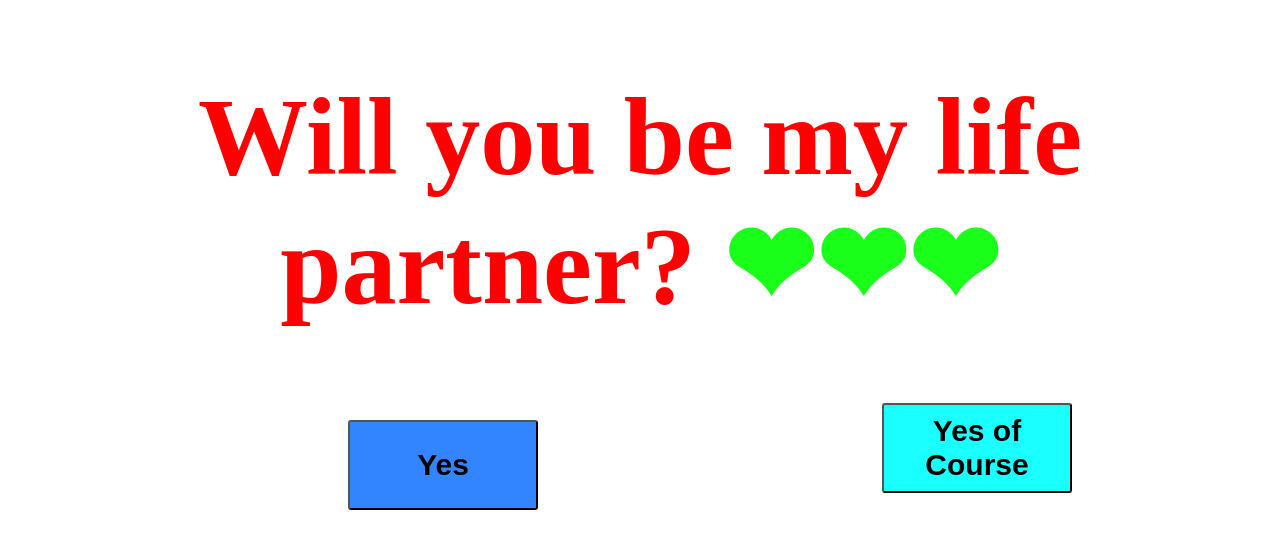
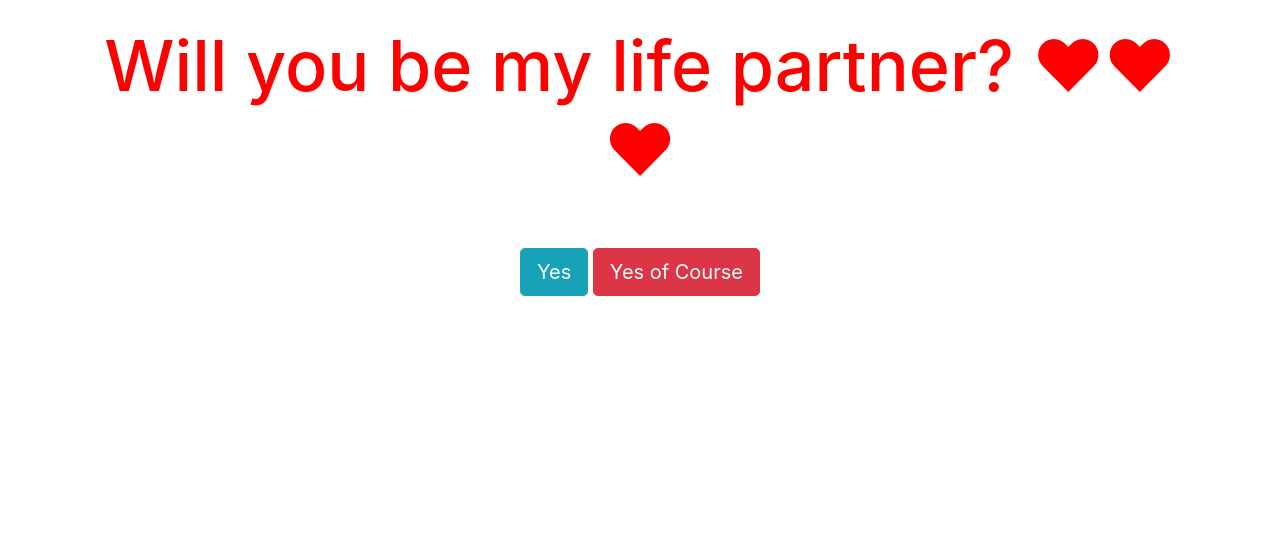
Before and after one commit to shuvo14051/love, a plain HTML site: page index.html in a window 1280 px wide. Drawn offline with nearby package versions, Linux system fonts and the light colour scheme.

Commit message:
bootstrap 4

```diff
--- a/index.html
+++ b/index.html
@@ -4,37 +4,31 @@
 	 <meta charset="utf-8">
 	  <meta name="viewport" content="width=device-width, initial-scale=1">
 
+  	<link rel="stylesheet" href="https://maxcdn.bootstrapcdn.com/bootstrap/4.4.1/css/bootstrap.min.css">
 	<title>Will you marry me?</title>
 	<style>
 		h1{
 			color: red;
-			font-size: 110px;
+			font-size: 70px;
 			text-align: center;
 		}
-		#tia{
-			color:  #1aff1a;
-		}
-		button{
-			width: 190px;
-			height: 90px;
-			margin-left: 340px;
-			border-radius: 3px;
-			font-size: 30px;
-			font-weight: bold;
-		}
-		#yes{
-			background-color:  #3385ff;
-		}
-		#of{
-			background-color: #1affff;
-		}
+
 	</style>
 </head>
 <body>
 
-		<h1 id="demo">Will you be my life partner? <span id="tia">&#10084;&#10084;&#10084;</span></h1>
-		<button id="yes" onclick="myFunc()">Yes</button>
-		<button id="of" onclick="myFunc2()">Yes of Course</button>
+		<div class="container mt-4">
+			<div class="row">
+				<div class="col-sm-12 col-md-12 col-lg-12">
+					<h1 id="demo">Will you be my life partner? <span id="tia">&#10084;&#10084;&#10084;</span></h1> <br /><br />
+					<div class="text-center">
+						<button id="yes" onclick="myFunc()" class="btn btn-info btn-lg">Yes</button>
+						<button id="of" onclick="myFunc2()" class="btn btn-danger btn-lg">Yes of Course</button>
+					</div>
+				</div>
+			</div>
+		</div>
+
 
 
 
```
